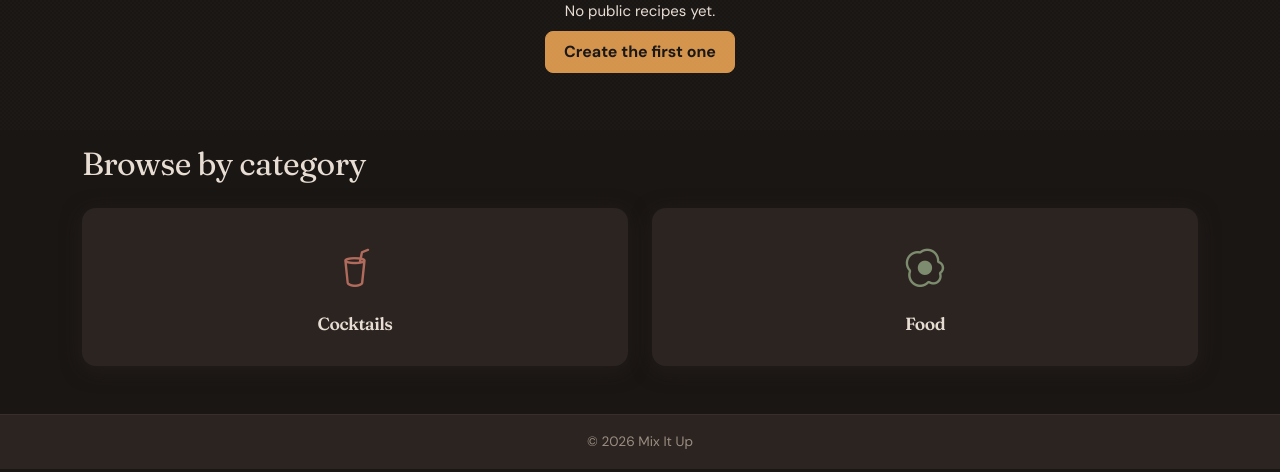
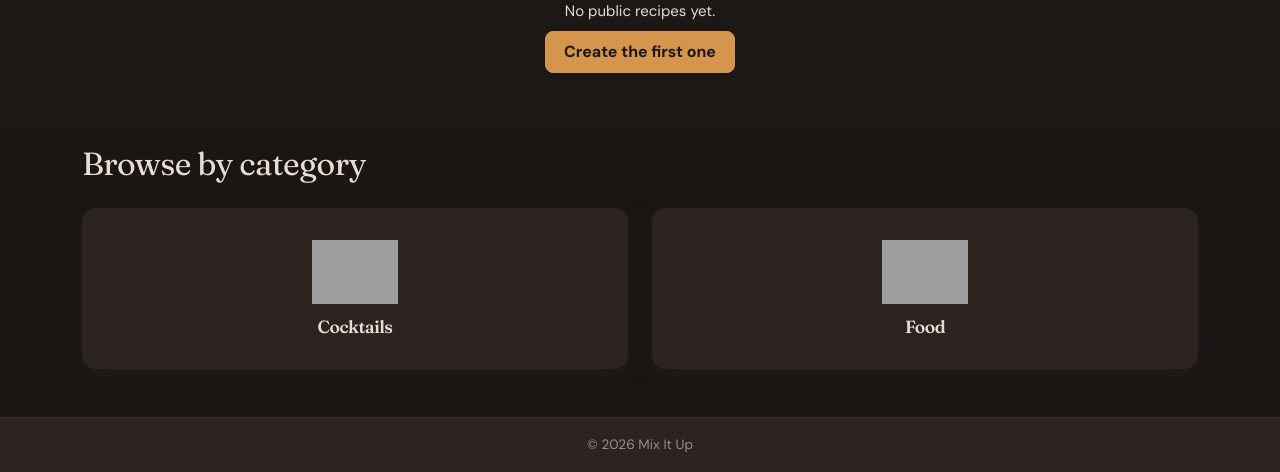
Before and after one commit to mangomaza/CITS5505-Group-Project, a Flask app: page / in a window 1280 px wide. Shown: the part 670-1142 px from the top of the page. Run offline with Flask 3, Linux system fonts and the light colour scheme; the visitor is signed in with stand-in values (Sample User, id 1); data that the repository does not hold is empty; some libraries are stand-ins or nearby versions; grey boxes are pictures that could not be loaded.

Commit message:
add category icons and recipe default image fallbacks

```diff
--- a/app/static/css/index.css
+++ b/app/static/css/index.css
@@ -88,6 +88,14 @@
 .category-cocktail i { color: var(--mix-secondary); }
 .category-food i     { color: var(--mix-tertiary); }
 
+.category-card-icon {
+  display: block;
+  margin: 0 auto 12px;
+  height: 64px;
+  width: auto;
+  object-fit: contain;
+}
+
 /* ---- Random Section ---- */
 .random-section {
   padding: 48px 0;
--- a/app/static/css/style.css
+++ b/app/static/css/style.css
@@ -151,6 +151,29 @@ h1, h2, h3, h4, h5, h6 {
 .recipe-card .card-img-top {
   height: 220px;
   object-fit: cover;
+}
+
+.card-img-fallback {
+  position: relative;
+  height: 180px;
+  background-color: var(--bs-light, #f8f9fa);
+  display: flex;
+  align-items: center;
+  justify-content: center;
+  overflow: hidden;
+}
+
+.card-img-fallback .text-muted {
+  z-index: 0;
+}
+
+.card-img-default {
+  position: absolute;
+  inset: 0;
+  width: 100%;
+  height: 100%;
+  object-fit: cover;
+  z-index: 1;
 }
 
 .recipe-card .card-body {
--- a/app/templates/index.html
+++ b/app/templates/index.html
@@ -42,8 +42,12 @@
                          class="card-img-top"
                          alt="{{ recipe.name }}">
                   {% else %}
-                    <div class="card-img-top d-flex align-items-center justify-content-center bg-light" style="height: 180px;">
+                    <div class="card-img-fallback">
                       <span class="text-muted">No image</span>
+                      <img src="{{ url_for('static', filename='images/placeholders/' ~ ('cocktail-default.jpg' if recipe.category == 'cocktail' else 'food-default.jpg')) }}"
+                           class="card-img-top card-img-default"
+                           alt=""
+                           onerror="this.style.display='none'">
                     </div>
                   {% endif %}
 
@@ -121,8 +125,12 @@
                          class="card-img-top"
                          alt="{{ recipe.name }}">
                   {% else %}
-                    <div class="card-img-top d-flex align-items-center justify-content-center bg-light" style="height: 180px;">
+                    <div class="card-img-fallback">
                       <span class="text-muted">No image</span>
+                      <img src="{{ url_for('static', filename='images/placeholders/' ~ ('cocktail-default.jpg' if recipe.category == 'cocktail' else 'food-default.jpg')) }}"
+                           class="card-img-top card-img-default"
+                           alt=""
+                           onerror="this.style.display='none'">
                     </div>
                   {% endif %}
 
@@ -167,7 +175,9 @@
         <div class="col-md-6">
           <a href="{{ url_for('main.recipes') }}" class="text-decoration-none">
             <div class="category-card category-cocktail">
-              <i class="bi bi-cup-straw"></i>
+              <img src="{{ url_for('static', filename='images/category-cocktails.png') }}"
+                   alt="" class="category-card-icon"
+                   onerror="this.outerHTML='<i class=\'bi bi-cup-straw\'></i>'">
               <h3>Cocktails</h3>
             </div>
           </a>
@@ -175,7 +185,9 @@
         <div class="col-md-6">
           <a href="{{ url_for('main.recipes') }}" class="text-decoration-none">
             <div class="category-card category-food">
-              <i class="bi bi-egg-fried"></i>
+              <img src="{{ url_for('static', filename='images/category-food.png') }}"
+                   alt="" class="category-card-icon"
+                   onerror="this.outerHTML='<i class=\'bi bi-egg-fried\'></i>'">
               <h3>Food</h3>
             </div>
           </a>
```
Also changed, not shown: app/templates/recipes.html (+10 -2 lines).
